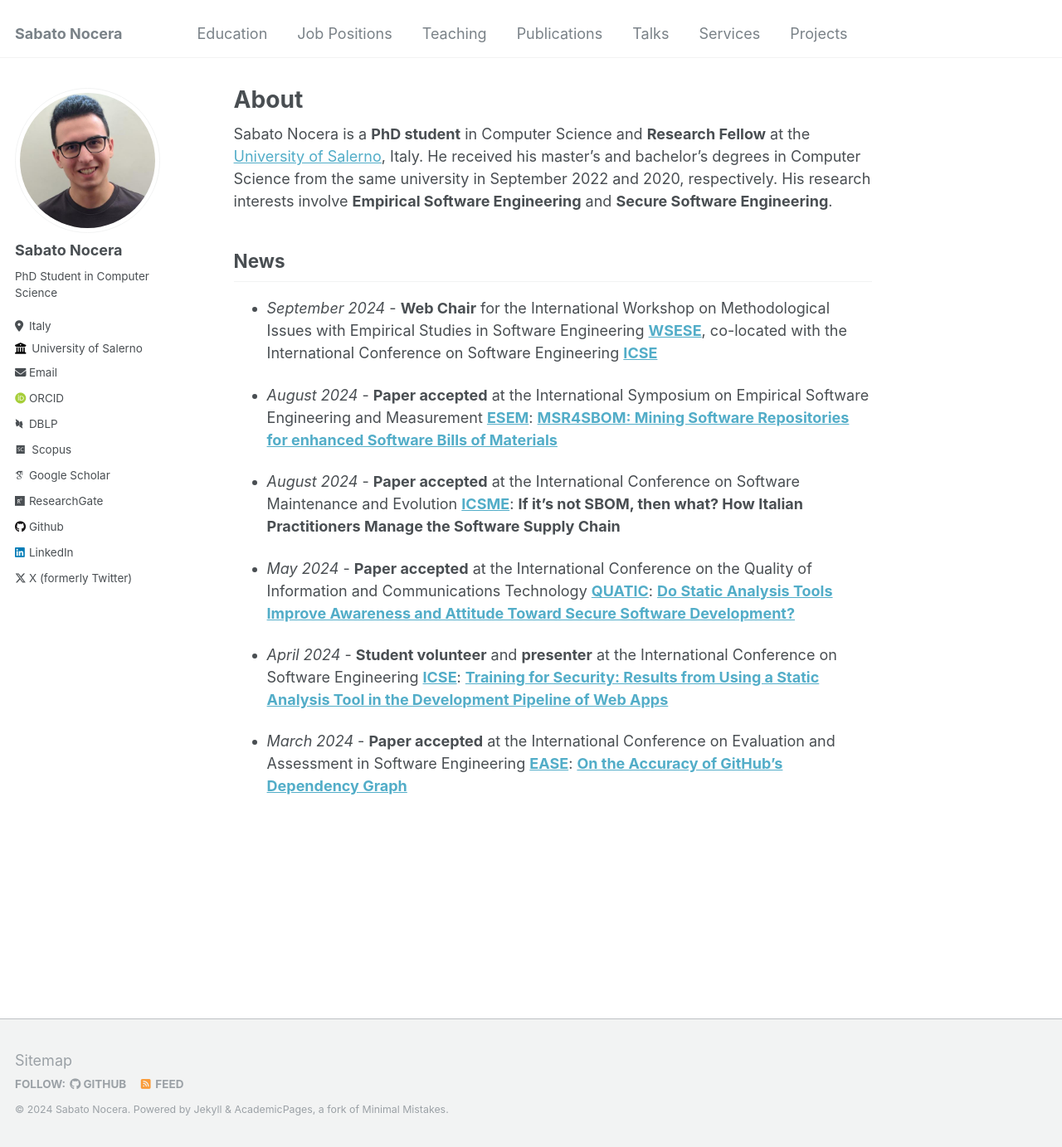
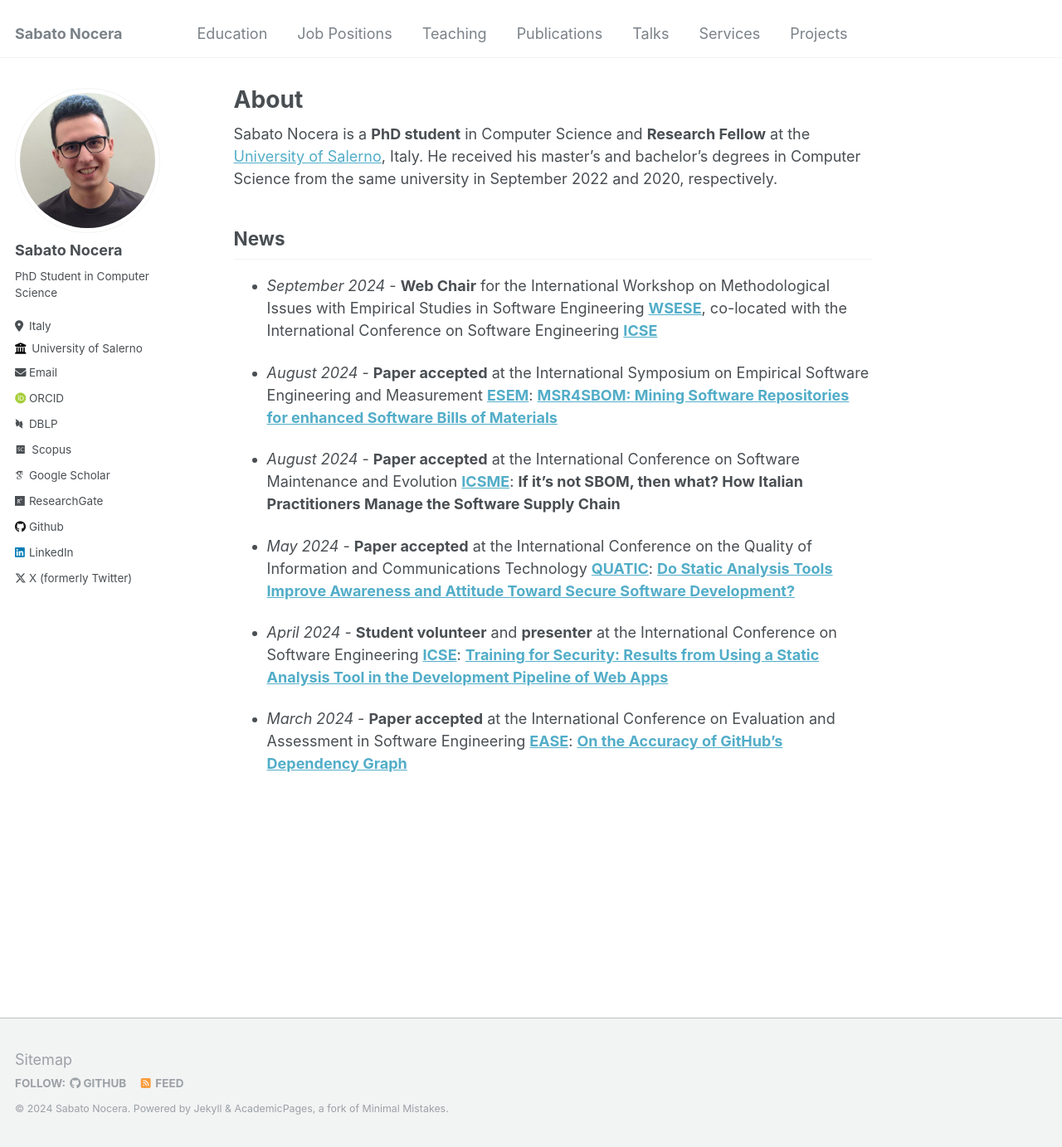
Before and after one commit to sabato-nocera/sabato-nocera.github.io, a Jekyll site: the page built from _pages/about.md, in a window 1280 px wide and 1383 px high. Shown: the whole window at 83% size. Built offline with Jekyll 4.4.1, drawn with Linux system fonts in a browser that asks for light colours; some web fonts are replaced.

Commit message:
Update about.md

```diff
--- a/_pages/about.md
+++ b/_pages/about.md
@@ -7,7 +7,7 @@ redirect_from:
   - /about.html
 ---
 
-Sabato Nocera is a **PhD student** in Computer Science and  **Research Fellow** at the [University of Salerno](https://web.unisa.it/en/university), Italy. He received his master's and bachelor's degrees in Computer Science from the same university in September 2022 and 2020, respectively. His research interests involve **Empirical Software Engineering** and **Secure Software Engineering**.
+Sabato Nocera is a **PhD student** in Computer Science and  **Research Fellow** at the [University of Salerno](https://web.unisa.it/en/university), Italy. He received his master's and bachelor's degrees in Computer Science from the same university in September 2022 and 2020, respectively.
 
 ## News
 
```
